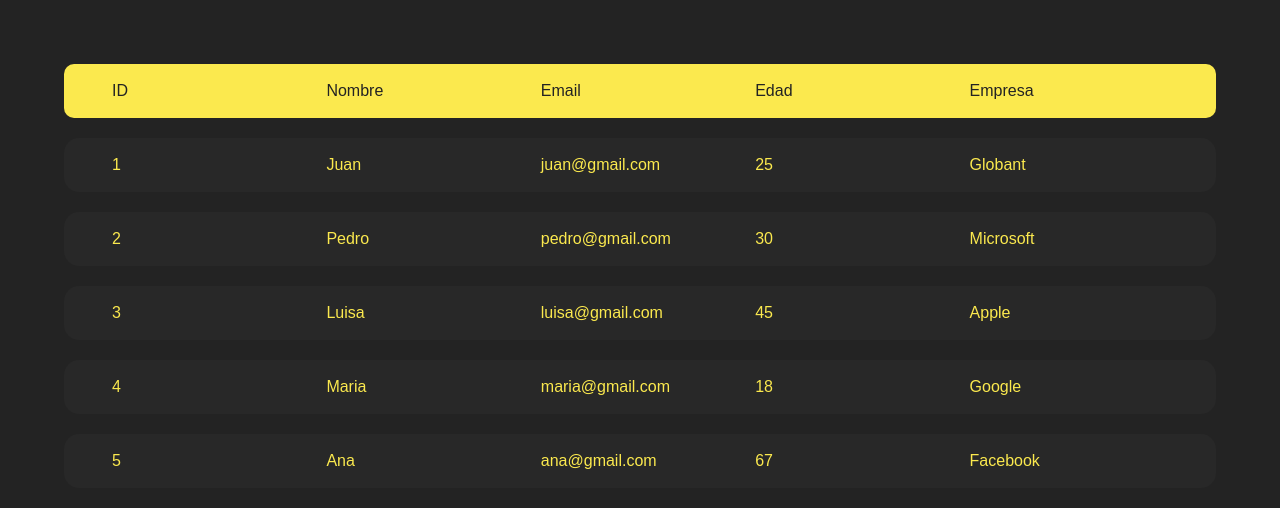
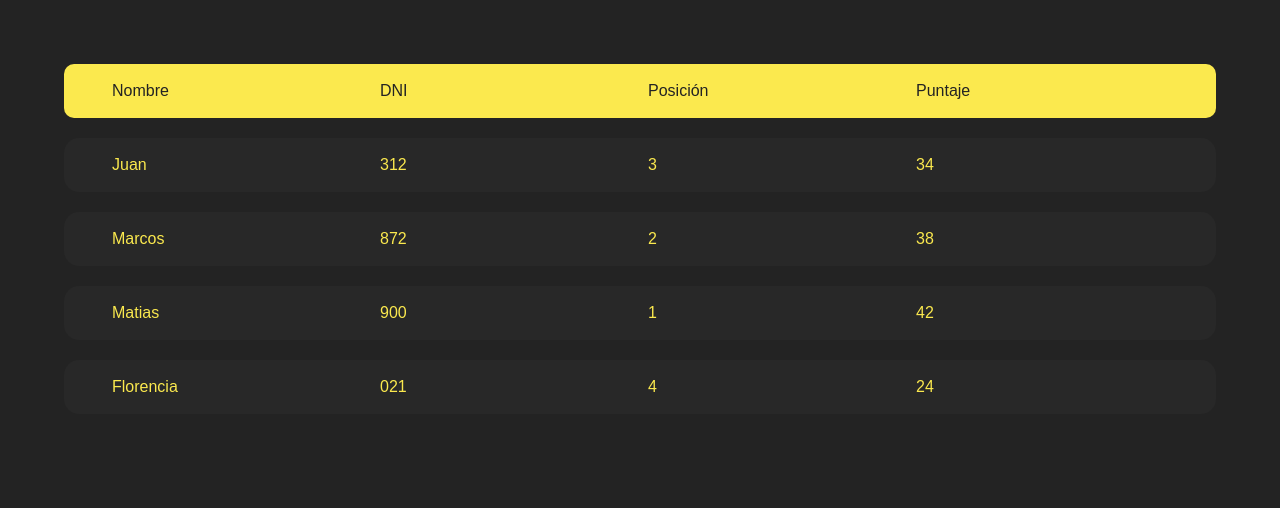
Before and after one commit to GonzaBordes/jerry-awards, a React (Vite) app: page /board in a window 1280 px wide. Shown: the top 508 px of the page. Built offline with nearby package versions, Linux system fonts and the light colour scheme; a web font is replaced by a local one.

Commit message:
Actualización de JSON

```diff
--- a/src/components/Item/Item.jsx
+++ b/src/components/Item/Item.jsx
@@ -3,14 +3,13 @@ import React from 'react';
 import '../Item/Item.css'
 
 function Item({ usuario }) {
-  const { id, nombre, email, edad, empresa } = usuario;
+  const { name, last_3_dni, table, points } = usuario;
   return (
-    <div className='grid grid-cols-5 gap-4 px-[3em] itemTable'>
-      <span>{id}</span>
-      <span>{nombre}</span>
-      <span>{email}</span>
-      <span>{edad}</span>
-      <span>{empresa}</span>
+    <div className='grid grid-cols-4 gap-4 px-[3em] itemTable'>
+      <span>{name}</span>
+      <span>{last_3_dni}</span>
+      <span>{table}</span>
+      <span>{points}</span>
     </div>
   );
 }
--- a/src/components/ItemList/ItemList.jsx
+++ b/src/components/ItemList/ItemList.jsx
@@ -5,12 +5,11 @@ import '../ItemList/ItemsList.css'
 function ItemList({ data }) {
   return (
     <div className="p-[4em]">
-      <div className='grid grid-cols-5 gap-4 px-[3em] bg-yellow text-black headerTable'>
-        <span>ID</span>
+      <div className='grid grid-cols-4 gap-4 px-[3em] bg-yellow text-black headerTable'>
         <span>Nombre</span>
-        <span>Email</span>
-        <span>Edad</span>
-        <span>Empresa</span>
+        <span>DNI</span>
+        <span>Posición</span>
+        <span>Puntaje</span>
       </div>
       {data.map((usuario) => (
         <div key={usuario.id}>
--- a/src/data/asyncMock.jsx
+++ b/src/data/asyncMock.jsx
@@ -1,40 +1,31 @@
-
-
 const usuarios = [
     {
         id: 1,
-        nombre: 'Juan',
-        email: 'juan@gmail.com',
-        edad: 25,
-        empresa: 'Globant'
+        name: 'Juan',
+        last_3_dni: 312,
+        table: 3,
+        points: 34
     },
     {
         id: 2,
-        nombre: 'Pedro',
-        email: 'pedro@gmail.com',
-        edad: 30,
-        empresa: 'Microsoft'
+        name: 'Marcos',
+        last_3_dni: 872,
+        table: 2,
+        points: 38
     },
     {
         id: 3,
-        nombre: 'Luisa',
-        email: 'luisa@gmail.com',
-        edad: 45,
-        empresa: 'Apple'
+        name: 'Matias',
+        last_3_dni: 900,
+        table: 1,
+        points: 42
     },
     {
         id: 4,
-        nombre: 'Maria',
-        email: 'maria@gmail.com',
-        edad: 18,
-        empresa: 'Google'
-    },
-    {
-        id: 5,
-        nombre: 'Ana',
-        email: 'ana@gmail.com',
-        edad: 67,
-        empresa: 'Facebook'
+        name: 'Florencia',
+        last_3_dni: '021',
+        table: 4,
+        points: 24
     }
 ];
 
```
